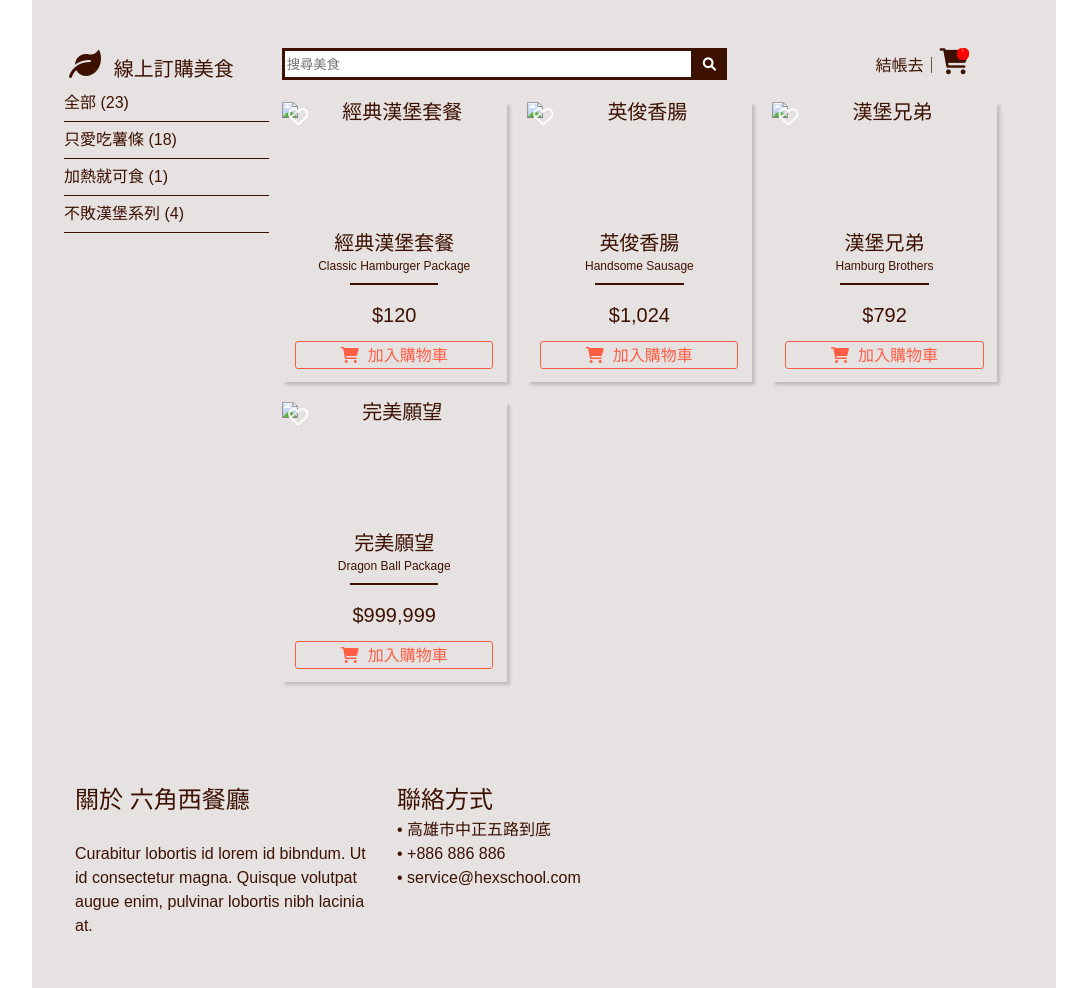
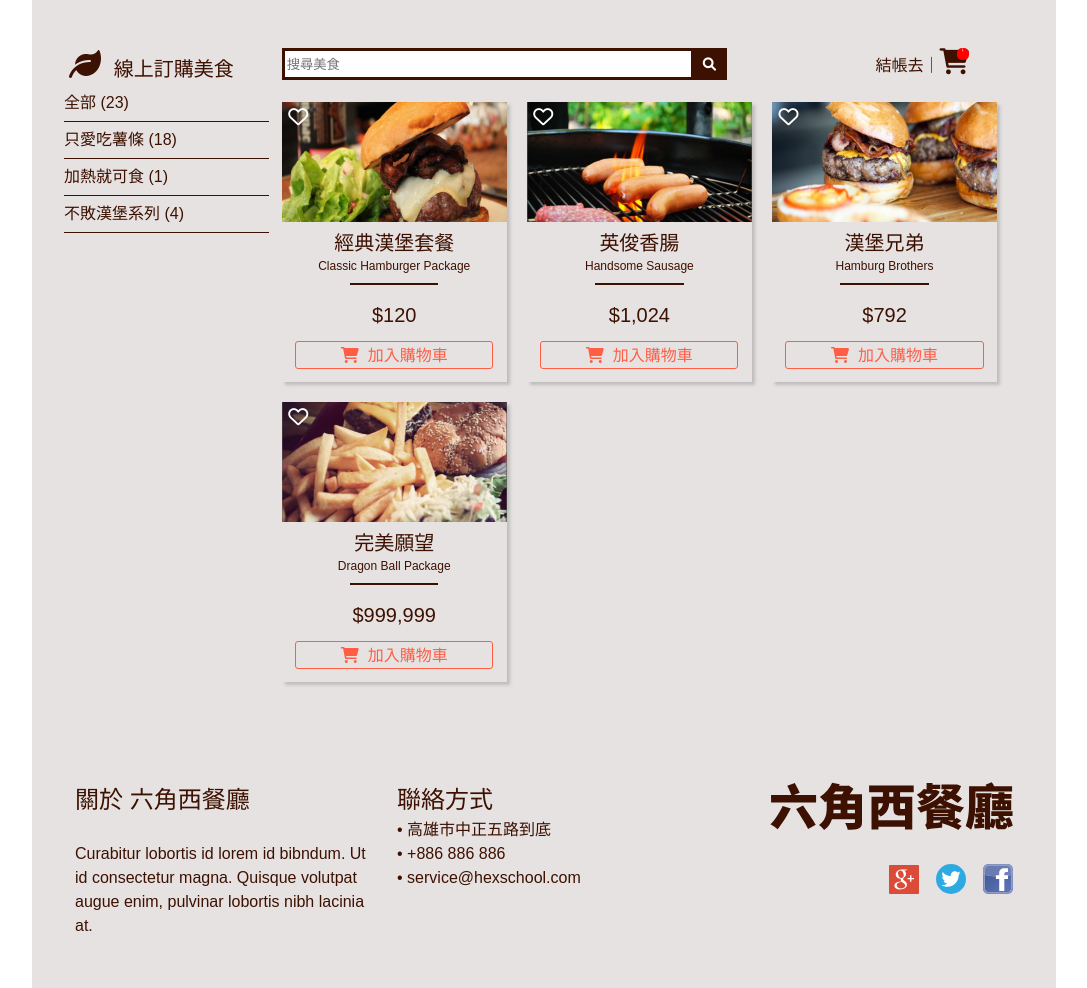
Before and after one commit to spring40747/spring0411.github.io, a plain HTML site: page cart-dsktop.html in a window 1280 px wide. Shown: the part 422-1410 px from the top of the page, without its empty margins (96-1183 px from the left). Drawn offline with Linux system fonts and the light colour scheme.

Commit message:
Update cart-dsktop.html

```diff
--- a/cart-dsktop.html
+++ b/cart-dsktop.html
@@ -61,7 +61,7 @@
                         <ul class="bside-list">
                             <li>
                                 <a href=""> <i class="fa-regular fa-heart heart"></i></i></a>
-                                <img src="../個人最終作業/images/assets/product_1@2x.png" alt="經典漢堡套餐">
+                                <img src="./images/assets/product_1@2x.png" alt="經典漢堡套餐">
                                 <h2 class="bside-list-h2">經典漢堡套餐 <br>
                                     <span>Classic Hamburger Package</span>
                                     <hr>
@@ -73,7 +73,7 @@
                             </li>
                             <li>
                                 <a href=""> <i class="fa-regular fa-heart heart"></i></a>
-                                <img src="../個人最終作業/images/assets/product_2@2x.png" alt="英俊香腸">
+                                <img src="./images/assets/product_2@2x.png" alt="英俊香腸">
                                 <h2 class="bside-list-h2">英俊香腸 <br>
                                     <span>Handsome Sausage</span>
                                     <hr>
@@ -85,7 +85,7 @@
                             </li>
                             <li>
                                 <a href=""> <i class="fa-regular fa-heart heart"></i></a>
-                                <img src="../個人最終作業/images/assets/product_3@2x.png" alt="漢堡兄弟">
+                                <img src="./images/assets/product_3@2x.png" alt="漢堡兄弟">
                                 <h2 class="bside-list-h2">漢堡兄弟 <br>
                                     <span>Hamburg Brothers</span>
                                     <hr>
@@ -97,7 +97,7 @@
                             </li>
                             <li>
                                 <a href=""> <i class="fa-regular fa-heart heart"></i></a>
-                                <img src="../個人最終作業/images/assets/product_4@2x.png" alt="完美願望">
+                                <img src="./images/assets/product_4@2x.png" alt="完美願望">
                                 <h2 class="bside-list-h2">完美願望 <br>
                                     <span>Dragon Ball Package</span>
                                     <hr>
@@ -130,14 +130,14 @@
                 </ul>
                 </li>
                 <li class="footer-title">
-                    <h2><a href=""><img src="../個人最終作業/images/assets/logo_l@svg.svg" alt=""> </a></h2>
+                    <h2><a href=""><img src="./images/assets/logo_l@svg.svg" alt=""> </a></h2>
                     <br>
                     <div class="footer-icon">
                         <a href="https://www.google.com.tw/?hl=zh_TW"><img
-                                src="../個人最終作業/images/assets/cdnlogo.com_google-plus.svg" alt=""></a>
+                                src="./images/assets/cdnlogo.com_google-plus.svg" alt=""></a>
                         <a href="https://twitter.com/home?lang=zh-Hant"><img
-                                src="../個人最終作業/images/assets/cdnlogo.com_twitter-icon-2.svg" alt=""></a>
-                        <a href="https://www.facebook.com/"><img src="../個人最終作業/images/assets/cdnlogo.com_facebook.svg"
+                                src="./images/assets/cdnlogo.com_twitter-icon-2.svg" alt=""></a>
+                        <a href="https://www.facebook.com/"><img src="./images/assets/cdnlogo.com_facebook.svg"
                                 alt=""></a>
                     </div>
                 </li>
```
